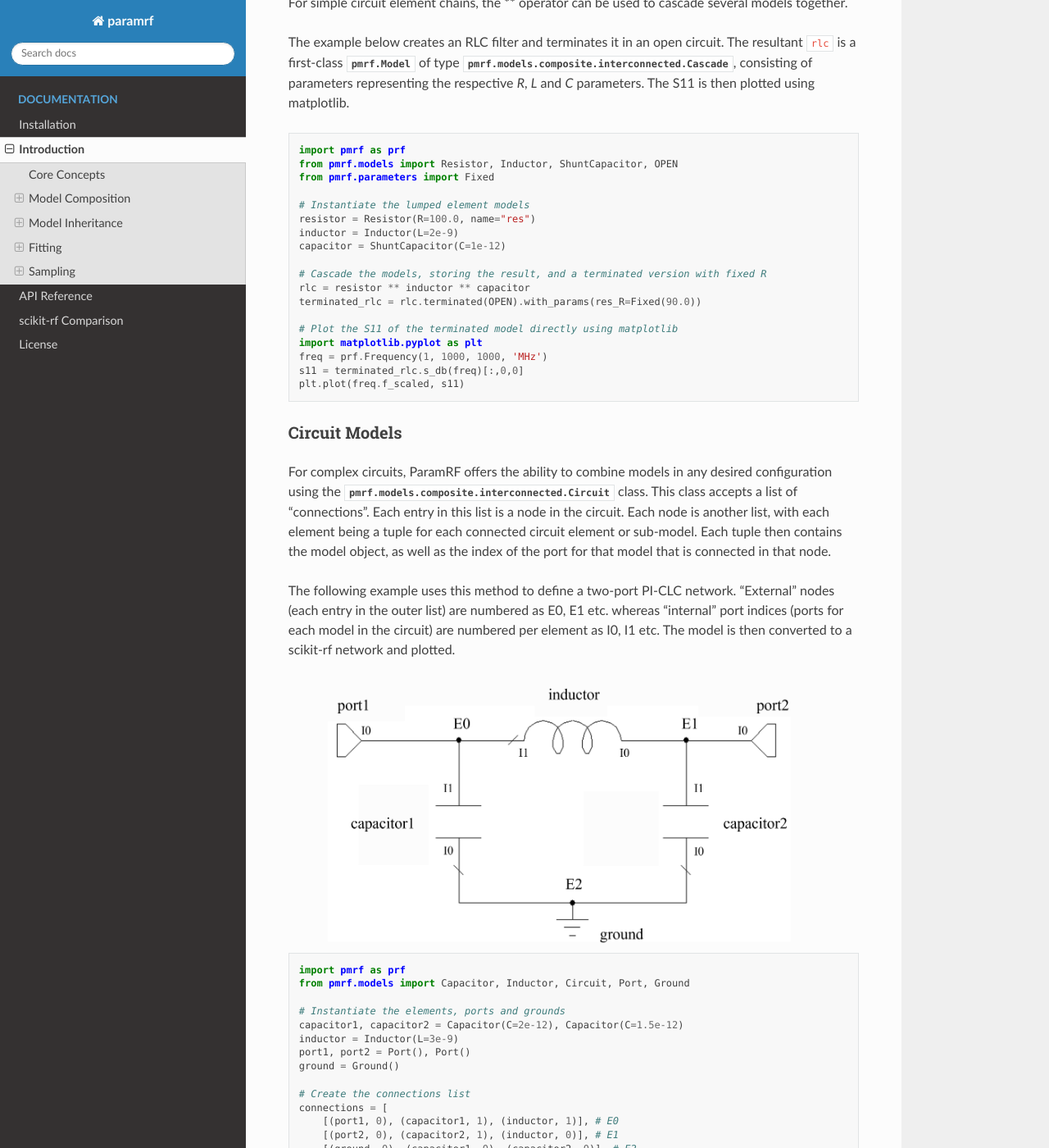
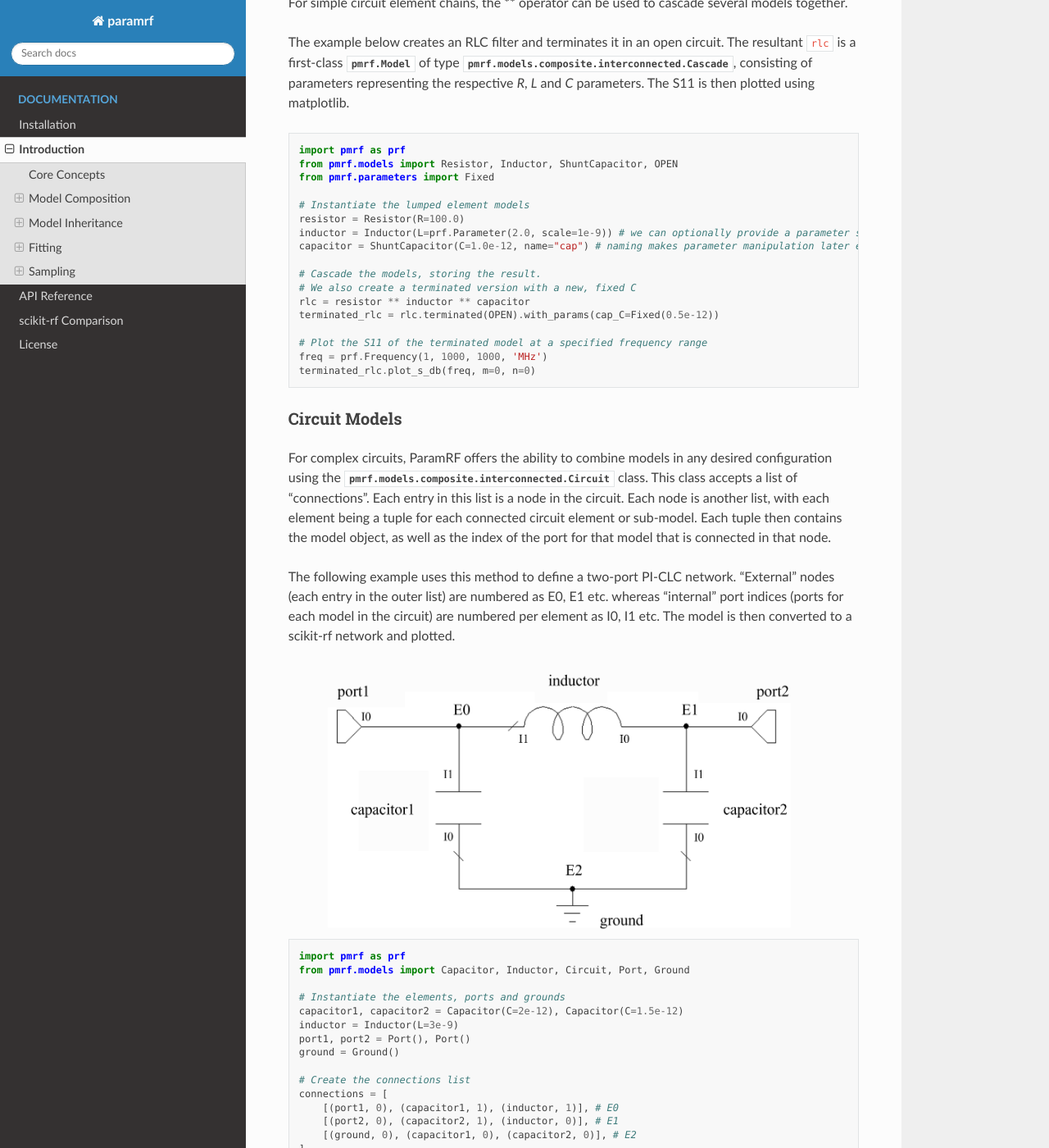
Before and after one commit to gvcallen/paramrf, a Sphinx documentation site: the page built from docs/source/introduction/index.rst, in a window 1280 px wide and 1400 px high, scrolled down 789 px. Shown: the whole window at 82% size. Built offline with Sphinx 7.4.7 and the Read the Docs theme 3.1.0, drawn with Linux system fonts in a browser that asks for light colours; some of the changed text lies outside the part shown.

Commit message:
Updated introduction examples

```diff
--- a/docs/source/introduction/index.rst
+++ b/docs/source/introduction/index.rst
@@ -29,19 +29,18 @@ The example below creates an RLC filter and terminates it in an open circuit. Th
     from pmrf.parameters import Fixed
 
     # Instantiate the lumped element models
-    resistor = Resistor(R=100.0, name="res")
-    inductor = Inductor(L=2e-9)
-    capacitor = ShuntCapacitor(C=1e-12)
+    resistor = Resistor(R=100.0)
+    inductor = Inductor(L=prf.Parameter(2.0, scale=1e-9)) # we can optionally provide a parameter scale
+    capacitor = ShuntCapacitor(C=1.0e-12, name="cap") # naming makes parameter manipulation later easy
 
-    # Cascade the models, storing the result, and a terminated version with fixed R
+    # Cascade the models, storing the result.
+    # We also create a terminated version with a new, fixed C
     rlc = resistor ** inductor ** capacitor
-    terminated_rlc = rlc.terminated(OPEN).with_params(res_R=Fixed(90.0))
+    terminated_rlc = rlc.terminated(OPEN).with_params(cap_C=Fixed(0.5e-12))
 
-    # Plot the S11 of the terminated model directly using matplotlib
-    import matplotlib.pyplot as plt
+    # Plot the S11 of the terminated model at a specified frequency range
     freq = prf.Frequency(1, 1000, 1000, 'MHz')
-    s11 = terminated_rlc.s_db(freq)[:,0,0]
-    plt.plot(freq.f_scaled, s11)
+    terminated_rlc.plot_s_db(freq, m=0, n=0)
 
 Circuit Models
 ^^^^^^^^^^^^^^^^^^^
@@ -76,7 +75,11 @@ The following example uses this method to define a two-port PI-CLC network. "Ext
     # Create the model and plot it's S21 parameter
     pi_clc = Circuit(connections)
     freq = prf.Frequency(1, 1000, 1001, 'MHz')
-    pi_clc_skrf.plot_s_db(freq, m=1, n=0)
+    pi_clc.plot_s_db(freq, m=1, n=0)
+
+    # Note that ParamRF already provides a built in, more efficient PiCLC model
+    from pmrf.models import PiCLC
+    PiCLC(2e-12, 3e-9, 1.5e-12).plot_s_db(freq, m=1, n=0)
 
 
 Model Inheritance
```
